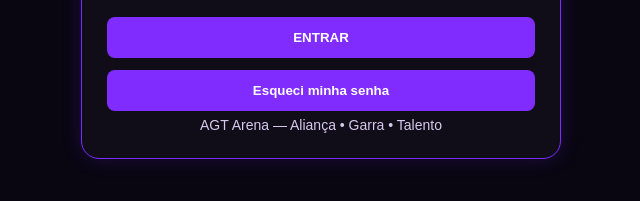
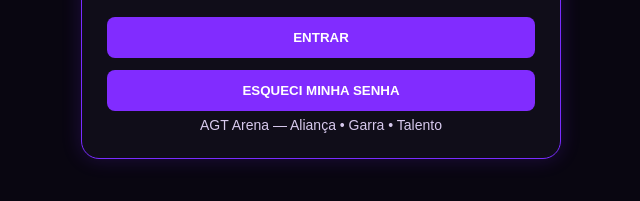
Before and after one commit to AGT-CLA/AGT-ARENA, a plain HTML site: page index.html in a window 1280 px wide. Shown: the part 2811-3012 px from the top of the page, 319-959 px from the left. Drawn offline with nearby package versions, Linux system fonts and the light colour scheme.

Commit message:
Update index.html

```diff
--- a/index.html
+++ b/index.html
@@ -501,7 +501,7 @@ footer span {
     <input id="agt-login-email" type="email" placeholder="Seu e-mail" required>
     <input id="agt-login-password" type="password" placeholder="Sua senha" required>
     <button type="submit">ENTRAR</button>
-    <button type="button" id="agt-forgot-password">Esqueci minha senha</button>
+    <button type="button" id="agt-forgot-password">ESQUECI MINHA SENHA</button>
   </form>
 
   <button id="agt-logout" type="button" hidden>Sair da conta</button>
```
